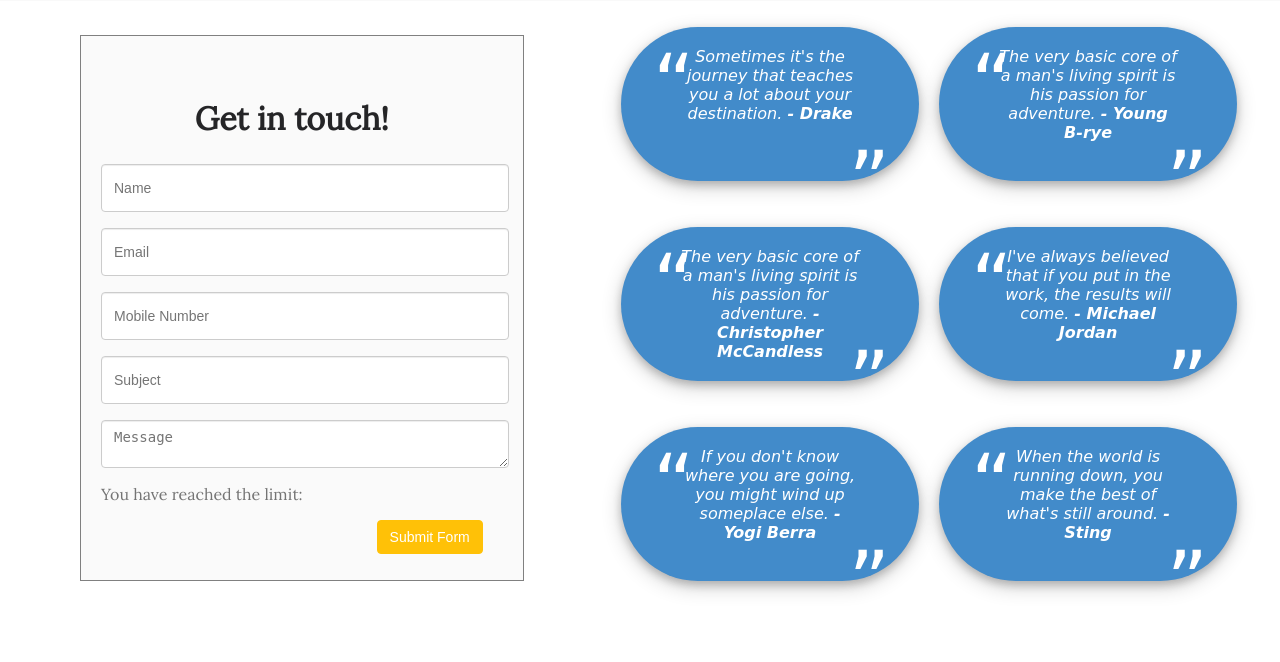
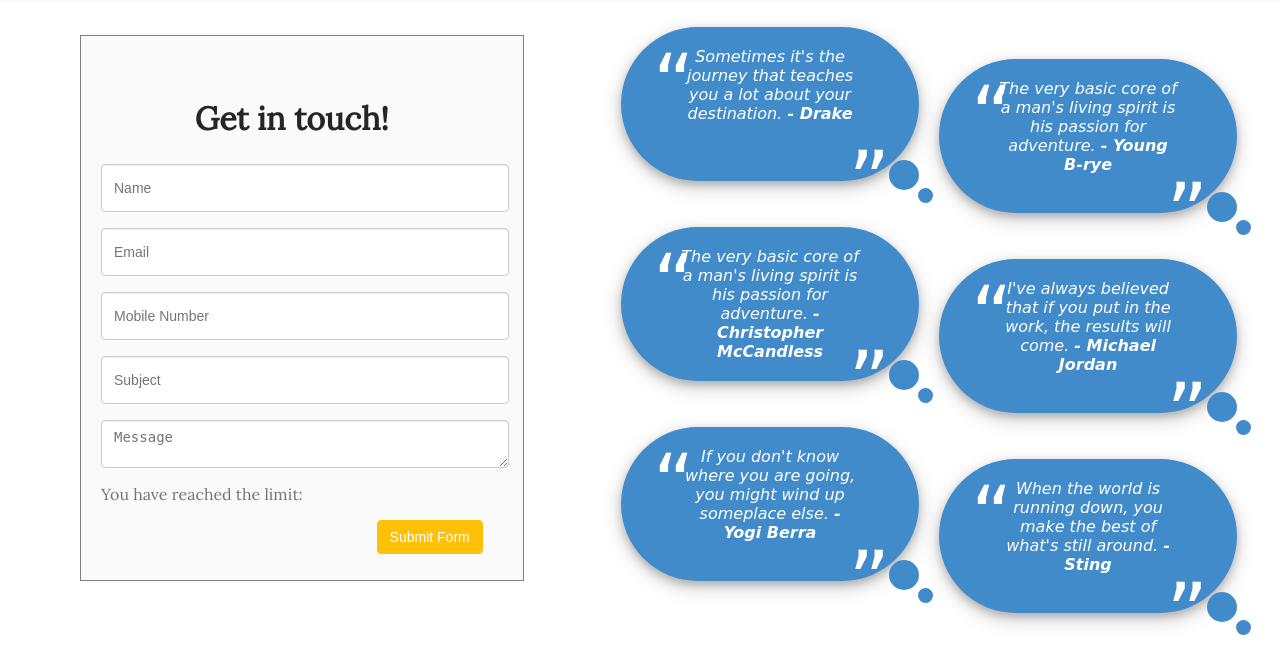
Before and after one commit to brianh360/Personal-Site, a PHP site: page / in a window 1280 px wide. Shown: the part 2068-2730 px from the top of the page. Run offline with PHP 8.4, Linux system fonts and the light colour scheme; some libraries are stand-ins or nearby versions; some web fonts are replaced.

Commit message:
Update style.css

```diff
--- a/Project Draft/Source/css/style.css
+++ b/Project Draft/Source/css/style.css
@@ -669,10 +712,14 @@ font-size: 38px;
     flex-direction: row;
 }
 
+.testimonial {
+position: relative;
+}
 
-.testimonial {
-	position: relative;
+.drop {
+top: 32px;
 }
+
 
 .testimonial blockquote {
     margin: 10px 10px 0;
@@ -724,6 +771,33 @@ transform: translate(-8px, -5px);
 	border-top: 20px solid rgb(66, 139, 202);
 	margin: 0 0 0 60px;
 }
+
+.testimonial div:before {
+    content: "";
+    position: absolute;
+    bottom: 11px;
+    right: 10px;
+    width: 30px;
+    height: 30px;
+    background: #428bca;
+    -webkit-border-radius: 30px;
+    -moz-border-radius: 30px;
+    border-radius: 30px;
+}
+
+.testimonial div:after {
+    content: "";
+    position: absolute;
+    bottom: -2px;
+    right: -4px;
+    width: 15px;
+    height: 15px;
+    background: #428bca;
+    -webkit-border-radius: 15px;
+    -moz-border-radius: 15px;
+    border-radius: 15px;
+}
+
 
 .testimonial p {
 	margin: 8px 0 0 20px;
```
Also changed, not shown: other parts of Project Draft/Source/css/style.css (+44 -1 lines).
